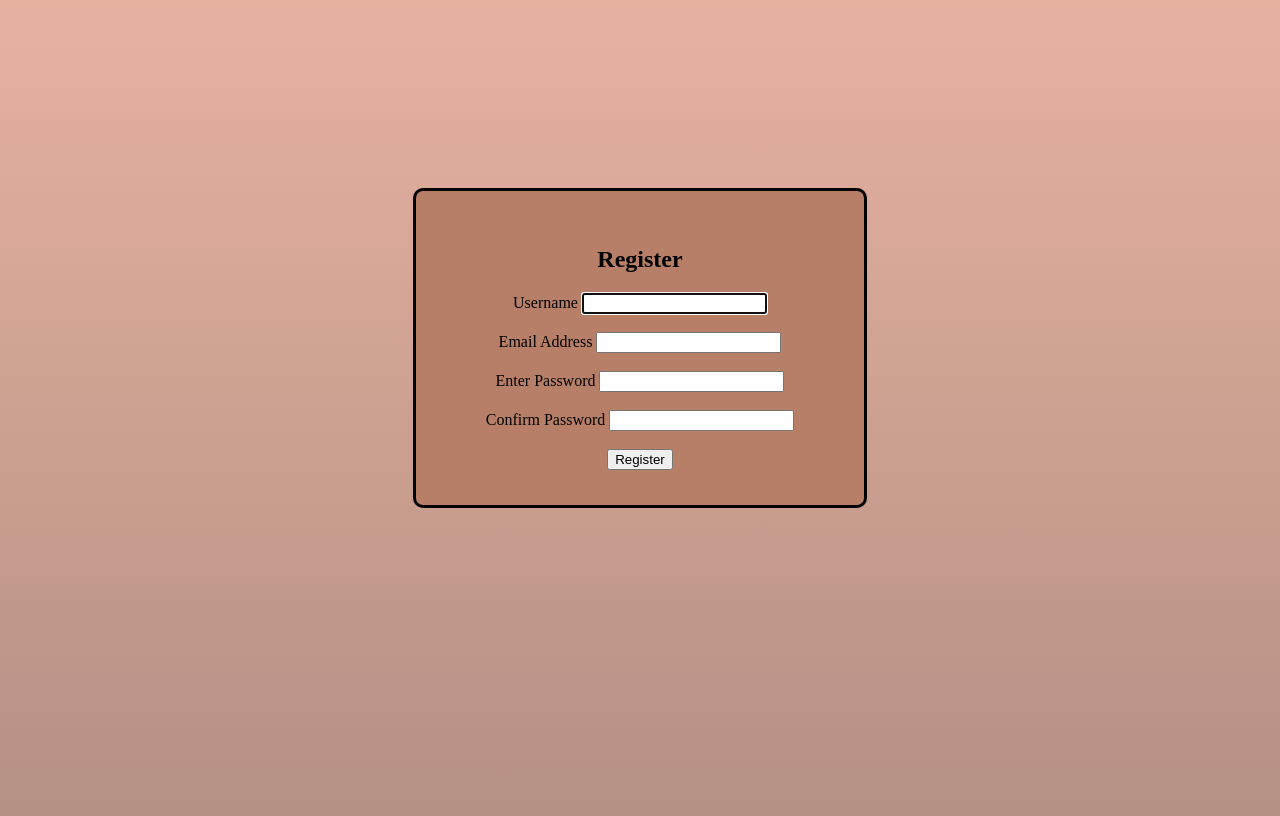
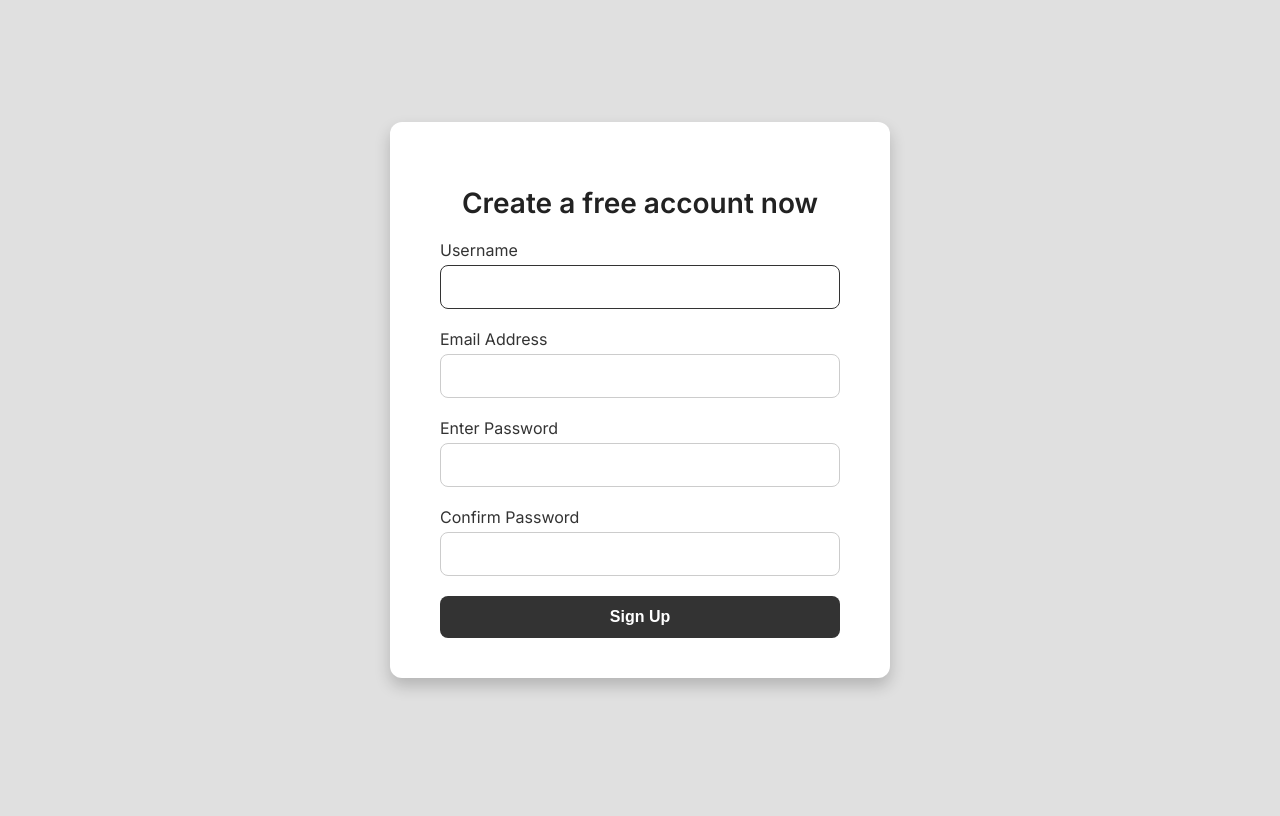
Before and after one commit to 6510615153/Team_Scheduler, a Django app: page /register in a window 1280 px wide. After the commit the page ends 691 px from the top, so only its background shows below. Run offline with Django 5.2, Linux system fonts and the light colour scheme.

Commit message:
Minimal style CSS updated

```diff
--- a/users/templates/users/register.html
+++ b/users/templates/users/register.html
@@ -4,45 +4,89 @@
     <meta charset="UTF-8">
     <meta name="viewport" content="width=device-width, initial-scale=1.0">
     <title>Register</title>
-</head>
+    <link href="https://fonts.googleapis.com/css2?family=Inter:wght@400;600&display=swap" rel="stylesheet">
     <style>
-.back_temp {
-    background-image:linear-gradient(rgb(231, 177, 160), rgb(180, 145, 131));
-    background-repeat: no-repeat;  min-height: 100vh;
+        body {
+            margin: 0;
+            font-family: 'Inter', sans-serif;
+            background-color: #e0e0e0; /* พื้นหลังสีเทาอ่อน */
+            display: flex;
+            justify-content: center;
+            align-items: center;
+            min-height: 100vh;
         }
-.register2 {
-    margin-top: 180px;
-    border: 3px solid black;
-    background-color: rgb(184, 127, 104);
-    padding: 35px 70px;
-    display: inline-block;
-    border-radius: 10px;
-    text-decoration: none;
-    color:black;
+        .container {
+            background-color: #fff; /* กรอบสีขาว */
+            border-radius: 12px;
+            box-shadow: 0 8px 16px rgba(0, 0, 0, 0.2); /* เงาลอย */
+            padding: 40px 50px;
             text-align: center;
+            max-width: 400px;
+            width: 90%;
+        }
+        h2 {
+            font-size: 28px;
+            font-weight: 600;
+            margin-bottom: 20px;
+            color: #222;
+        }
+        label {
+            font-size: 16px;
+            color: #333;
+            display: block;
+            text-align: left;
+            margin-bottom: 5px;
+        }
+        input[type="text"], input[type="email"], input[type="password"] {
+            width: 100%;
+            padding: 12px 15px;
+            margin-bottom: 20px;
+            border: 1px solid #ccc;
+            border-radius: 8px;
+            font-size: 16px;
+            box-sizing: border-box;
+            outline: none;
+            transition: border-color 0.3s ease;
+        }
+        input[type="text"]:focus, input[type="email"]:focus, input[type="password"]:focus {
+            border-color: #333;
+        }
+        button {
+            width: 100%;
+            padding: 12px 15px;
+            border: none;
+            border-radius: 8px;
+            font-size: 16px;
+            font-weight: 600;
+            color: #fff;
+            background-color: #333;
+            cursor: pointer;
+            transition: background-color 0.3s ease;
+        }
+        button:hover {
+            background-color: #555;
         }
     </style>
-<body class="back_temp">
-    <center>
-    <div class="register2">
-    <h2>Register</h2>
+</head>
+<body>
+    <div class="container">
+        <h2>Create a free account now</h2>
         <form method="post">
             {% csrf_token %}
-        <label>Username</label>
+            <label for="username">Username</label>
             {{ form.username }}
-        <br><br>
-        <label>Email Address</label>
+
+            <label for="email">Email Address</label>
             {{ form.email }}
-        <br><br>
-        <label>Enter Password</label>
+
+            <label for="password1">Enter Password</label>
             {{ form.password1 }}
-        <br><br>
-        <label>Confirm Password</label>
+
+            <label for="password2">Confirm Password</label>
             {{ form.password2 }}
-        <br><br>
-        <button type="submit">Register</button>
+
+            <button type="submit">Sign Up</button>
         </form>
     </div>
-    </center>
 </body>
 </html>
```
Lines whose indentation alone changed are shown as unchanged.
